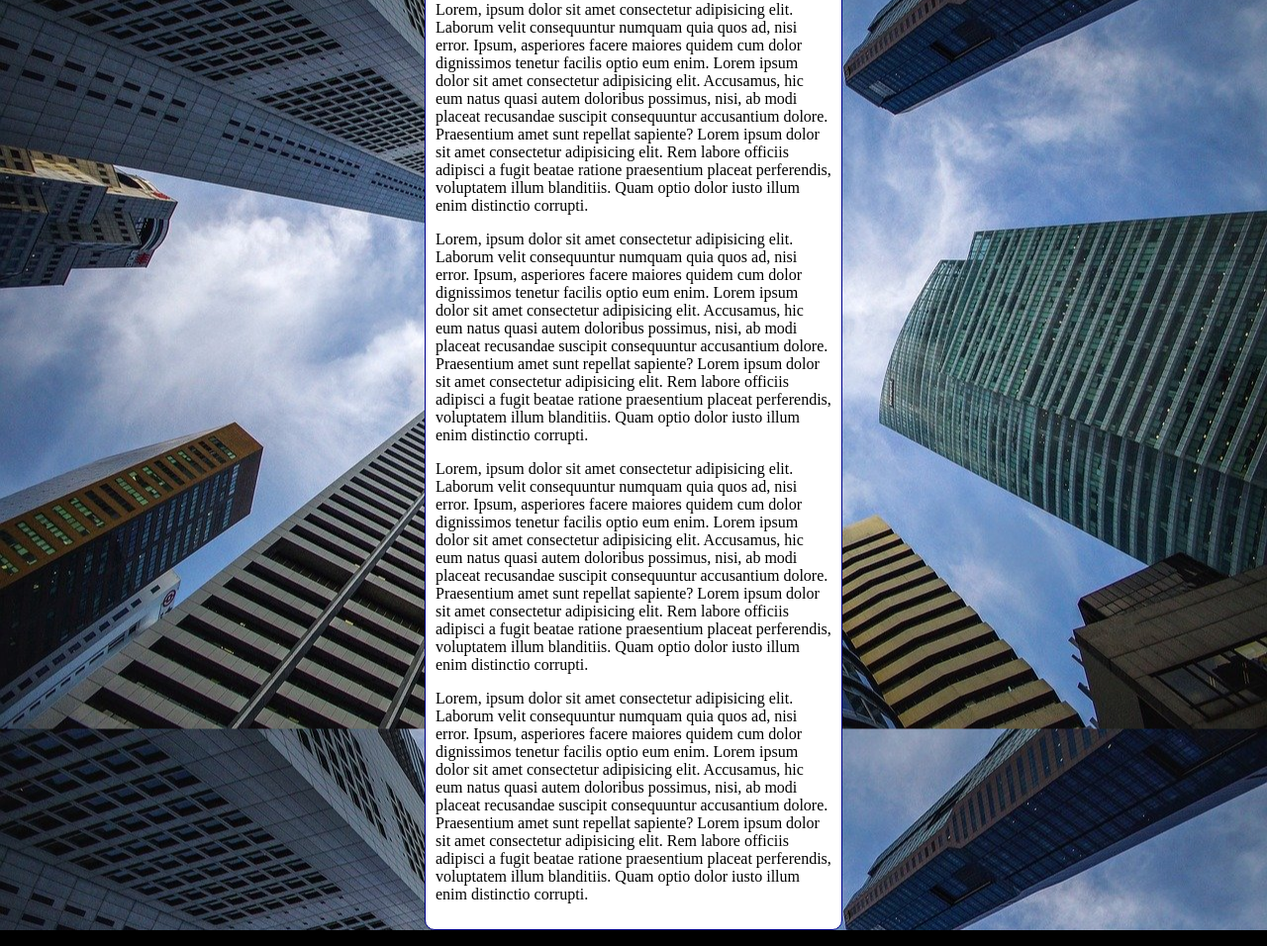
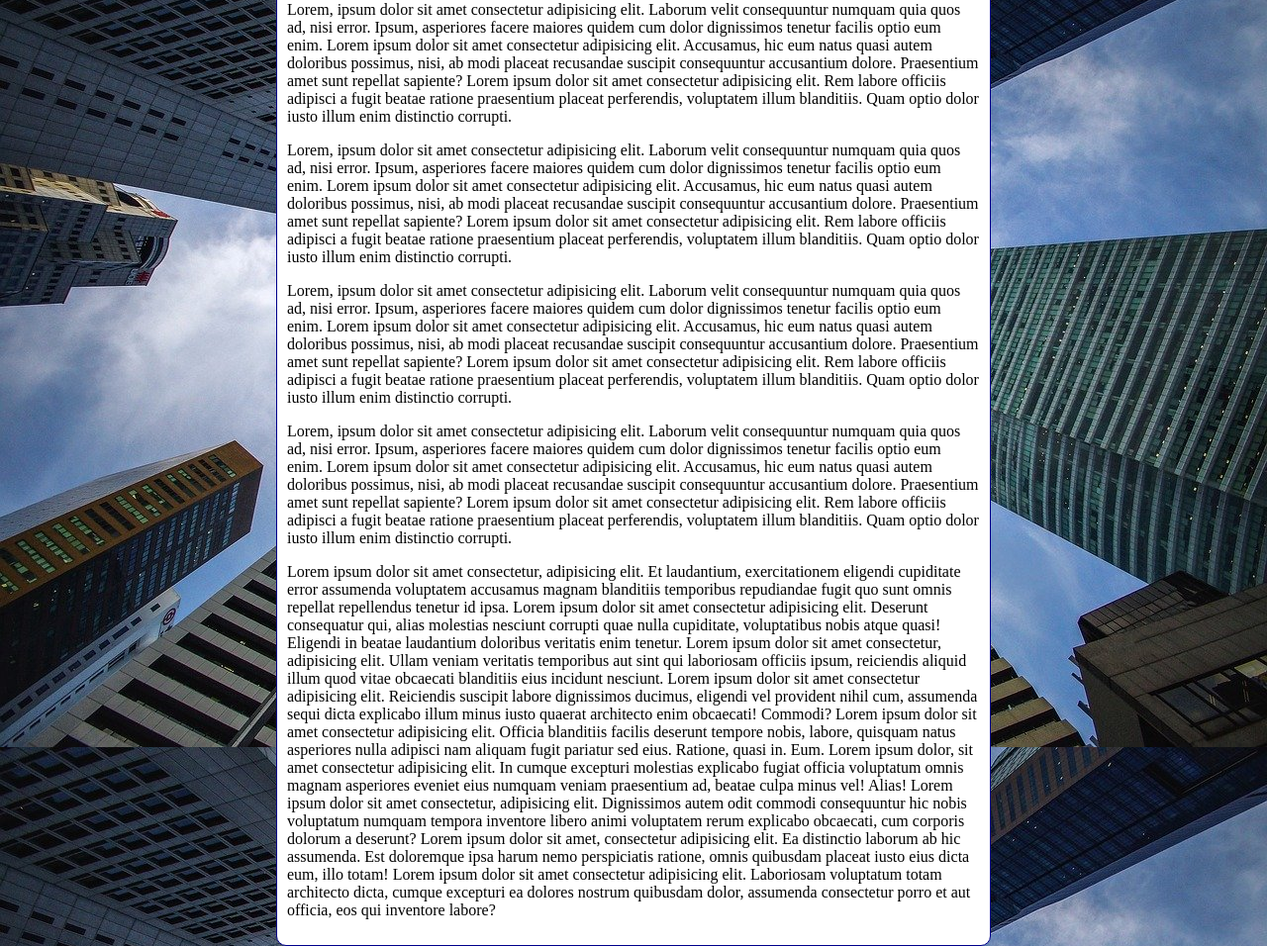
Before and after one commit to RamonRochaFR/HTML-CSS, a plain HTML site: page exercicios/Modulo 2/ex022/fundo006.html in a window 1280 px wide. Shown: the part 98-1054 px from the top of the page at 99% size. Drawn offline with Linux system fonts and the light colour scheme.

Commit message:
atualização fundo006

```diff
--- a/exercicios/Modulo 2/ex022/fundo006.html
+++ b/exercicios/Modulo 2/ex022/fundo006.html
@@ -7,15 +7,12 @@
     <style>
         body{
             height: 100vh;
-            background-color: black;
-            background-image: url(imagens/wallpaper002.jpg);
-            background-position: center center;
-            background-repeat: repeat;
+            background: black url(imagens/wallpaper002.jpg) center center no-repeat fixed;
             background-size: cover;
         }
         main{
             background-color: white;
-            width: 400px;
+            max-width: 700px;
             padding: 10px;
             margin: auto;
             border: 1px solid darkblue;
@@ -42,6 +39,17 @@
         Lorem ipsum dolor sit amet consectetur adipisicing elit. Accusamus, hic eum natus quasi autem doloribus possimus, nisi, ab modi placeat recusandae suscipit consequuntur accusantium dolore. Praesentium amet sunt repellat sapiente?
         Lorem ipsum dolor sit amet consectetur adipisicing elit. Rem labore officiis adipisci a fugit beatae ratione praesentium placeat perferendis, voluptatem illum blanditiis. Quam optio dolor iusto illum enim distinctio corrupti.
         </p>
+        <p>
+        Lorem ipsum dolor sit amet consectetur, adipisicing elit. Et laudantium, exercitationem eligendi cupiditate error assumenda voluptatem accusamus magnam blanditiis temporibus repudiandae fugit quo sunt omnis repellat repellendus tenetur id ipsa.
+        Lorem ipsum dolor sit amet consectetur adipisicing elit. Deserunt consequatur qui, alias molestias nesciunt corrupti quae nulla cupiditate, voluptatibus nobis atque quasi! Eligendi in beatae laudantium doloribus veritatis enim tenetur.
+        Lorem ipsum dolor sit amet consectetur, adipisicing elit. Ullam veniam veritatis temporibus aut sint qui laboriosam officiis ipsum, reiciendis aliquid illum quod vitae obcaecati blanditiis eius incidunt nesciunt.
+        Lorem ipsum dolor sit amet consectetur adipisicing elit. Reiciendis suscipit labore dignissimos ducimus, eligendi vel provident nihil cum, assumenda sequi dicta explicabo illum minus iusto quaerat architecto enim obcaecati! Commodi?
+        Lorem ipsum dolor sit amet consectetur adipisicing elit. Officia blanditiis facilis deserunt tempore nobis, labore, quisquam natus asperiores nulla adipisci nam aliquam fugit pariatur sed eius. Ratione, quasi in. Eum.
+        Lorem ipsum dolor, sit amet consectetur adipisicing elit. In cumque excepturi molestias explicabo fugiat officia voluptatum omnis magnam asperiores eveniet eius numquam veniam praesentium ad, beatae culpa minus vel! Alias!
+        Lorem ipsum dolor sit amet consectetur, adipisicing elit. Dignissimos autem odit commodi consequuntur hic nobis voluptatum numquam tempora inventore libero animi voluptatem rerum explicabo obcaecati, cum corporis dolorum a deserunt? Lorem ipsum dolor sit amet, consectetur adipisicing elit. Ea distinctio laborum ab hic assumenda. Est doloremque ipsa harum nemo perspiciatis ratione, omnis quibusdam placeat iusto eius dicta eum, illo totam!
+        Lorem ipsum dolor sit amet consectetur adipisicing elit. Laboriosam voluptatum totam architecto dicta, cumque excepturi ea dolores nostrum quibusdam dolor, assumenda consectetur porro et aut officia, eos qui inventore labore?
+        </p>
+
     </main>
 </body>
 </html>
```
Lines whose indentation alone changed are shown as unchanged.
